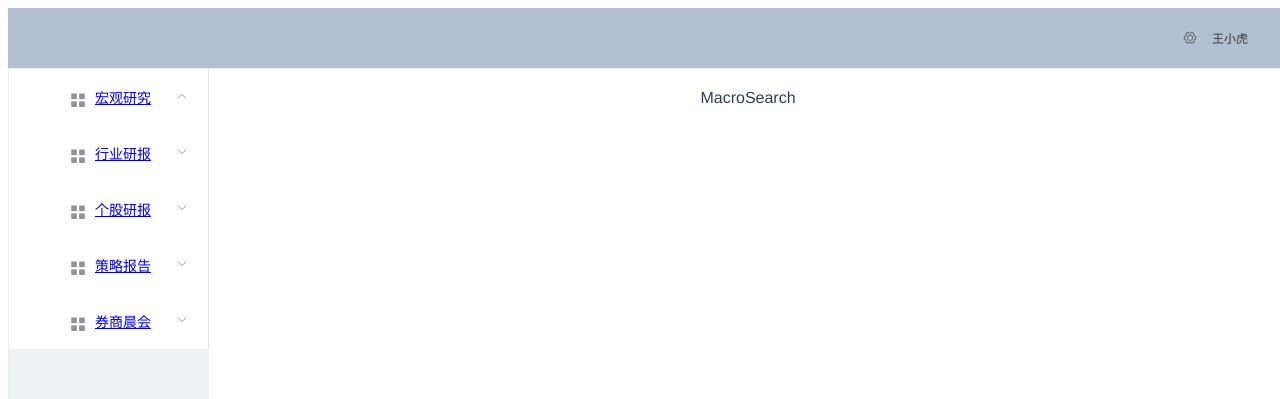
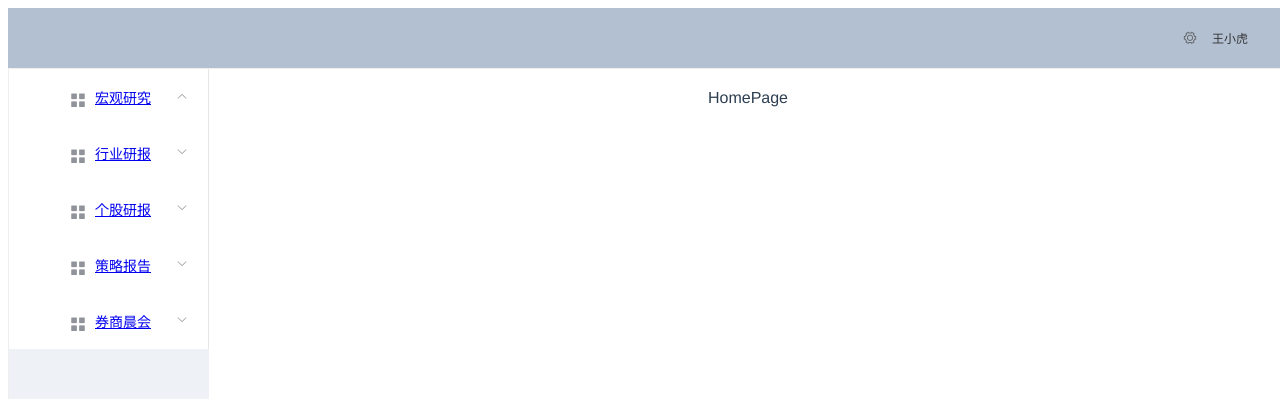
Before and after one commit to wjlxyz/stock-research-web, a Vue app: page / in a window 1280 px wide. Shown: the top 399 px of the page. Built offline with nearby package versions, Linux system fonts and the light colour scheme; what vue-data-tables would draw is missing.

Commit message:
页面基本框架确定

```diff
--- a/package.json
+++ b/package.json
@@ -13,7 +13,8 @@
     "element-ui": "^2.14.1",
     "vue": "^2.6.11",
     "vue-axios": "^3.2.0",
-    "vue-data-tables": "^3.4.5"
+    "vue-data-tables": "^3.4.5",
+    "vue-router": "^3.4.9"
   },
   "devDependencies": {
     "@vue/cli-plugin-babel": "~4.5.0",
--- a/src/App.vue
+++ b/src/App.vue
@@ -1,17 +1,56 @@
 <template>
   <div id="app">
-    <HomePage />
+    <el-header>
+      <el-header style="text-align: right; font-size: 12px">
+        <el-dropdown>
+          <i class="el-icon-setting" style="margin-right: 15px"></i>
+          <el-dropdown-menu slot="dropdown">
+            <el-dropdown-item>查看</el-dropdown-item>
+            <el-dropdown-item>新增</el-dropdown-item>
+            <el-dropdown-item>删除</el-dropdown-item>
+          </el-dropdown-menu>
+        </el-dropdown>
+        <span>王小虎</span>
+      </el-header>
+    </el-header>
+    <el-container style="height: 100%; border: 1px solid #eee">
+      <el-aside width="200px" style="background-color: rgb(238, 241, 246)">
+        <el-menu :default-openeds="['1']" :unique-opened="true">
+          <el-submenu index="1">
+            <template slot="title"><router-link :to="{name: 'MacroSearch'}"><i class="el-icon-menu"></i>宏观研究</router-link></template>
+          </el-submenu>
+          <el-submenu index="2">
+            <template slot="title"><router-link :to="{name: 'IndustryReport'}"><i class="el-icon-menu"></i>行业研报</router-link></template>
+          </el-submenu>
+          <el-submenu index="3">
+            <template slot="title"><router-link :to="{name: 'StockReport'}"><i class="el-icon-menu"></i>个股研报</router-link></template>
+          </el-submenu>
+          <el-submenu index="4">
+            <template slot="title"><router-link :to="{name: 'StrategyReport'}"><i class="el-icon-menu"></i>策略报告</router-link></template>
+          </el-submenu>
+          <el-submenu index="5">
+            <template slot="title"><router-link :to="{name: 'BrokerMorningBriefing'}"><i class="el-icon-menu"></i>券商晨会</router-link></template>
+          </el-submenu>
+        </el-menu>
+      </el-aside>
+      <el-container>
+        <el-main>
+          <router-view></router-view>
+        </el-main>
+      </el-container>
+    </el-container>
   </div>
 </template>
 
 <script>
-import HomePage from './components/HomePage.vue'
 
 export default {
   name: 'App',
-  components: {
-    HomePage
-  }
+  data() {
+    return {
+      showIndex: 1
+    }
+  },
 }
 
 // let reportInfo = {'title': '产业链完整的幕墙骨干企业，背靠海发控协同优势凸显', 'stockName': '海南发展', 'stockCode': '002163', 'orgCode': '80000124', 'orgName': '天风证券股份有限公司', 'orgSName': '天风证券', 'publishDate': '2020-11-18 00:00:00.000', 'infoCode': 'AP202011181430518588', 'column': '002004001003', 'predictNextTwoYearEps': '0.0800000000', 'predictNextTwoYearPe': '257.1900000000', 'predictNextYearEps': '0.0700000000', 'predictNextYearPe': '298.5800000000', 'predictThisYearEps': '0.0700000000', 'predictThisYearPe': '287.7700000000', 'predictLastYearEps': '', 'predictLastYearPe': '', 'actualLastTwoYearEps': '', 'actualLastYearEps': '', 'industryCode': '', 'industryName': '', 'emIndustryCode': '', 'indvInduCode': '546', 'indvInduName': '玻璃陶瓷', 'emRatingCode': '007', 'emRatingValue': '3', 'emRatingName': '买入', 'lastEmRatingCode': '', 'lastEmRatingValue': '', 'lastEmRatingName': '', 'ratingChange': 2, 'reportType': 2, 'author': ['11000177906.刘章明', '11000233623.李华丰'], 'indvIsNew': '001', 'researcher': '刘章明,李华丰', 'newListingDate': '2007-08-23 00:00:00.000', 'newPurchaseDate': '2007-08-09 00:00:00.0', 'newIssuePrice': 8.15, 'newPeIssueA': 29.96, 'indvAimPriceT': '21.5200000000', 'indvAimPriceL': '21.5200000000', 'attachType': '0', 'attachSize': 2338, 'attachPages': 18, 'encodeUrl': 'HVnlvJ9oZBGQwGIxjhO4PGbIgf8n9v/JTDXEN65JA84=', 'sRatingName': '买入', 'sRatingCode': '0201', 'market': 'SHENZHEN', 'authorID': ['11000177906', '11000233623'], 'count': 1, 'orgType': 'white'}
@@ -32,4 +71,10 @@ html, body {
   width: 100%;
   /*margin-top: 60px;*/
 }
+.el-header {
+  background-color: #B3C0D1;
+  color: #333;
+  text-align: center;
+  line-height: 60px;
+}
 </style>
--- a/src/components/HomePage.vue
+++ /dev/null
@@ -1,94 +0,0 @@
-<template>
-    <div id="homepage">
-        <el-header>
-            <el-header style="text-align: right; font-size: 12px">
-                <el-dropdown>
-                    <i class="el-icon-setting" style="margin-right: 15px"></i>
-                    <el-dropdown-menu slot="dropdown">
-                        <el-dropdown-item>查看</el-dropdown-item>
-                        <el-dropdown-item>新增</el-dropdown-item>
-                        <el-dropdown-item>删除</el-dropdown-item>
-                    </el-dropdown-menu>
-                </el-dropdown>
-                <span>王小虎</span>
-            </el-header>
-        </el-header>
-        <el-container style="height: 100%; border: 1px solid #eee">
-            <el-aside width="200px" style="background-color: rgb(238, 241, 246)">
-                <el-menu :default-openeds="['1']" :unique-opened="true">
-                    <el-submenu index="1"  @click="showClick(1)">
-                        <template slot="title"><v-link href="/macrosearch"><i class="el-icon-menu"></i>宏观研究</v-link></template>
-                    </el-submenu>
-                    <el-submenu index="2"  @click="showClick(2)">
-                        <template slot="title"><v-link href="/industryreport"><i class="el-icon-menu"></i>行业研报</v-link></template>
-                    </el-submenu>
-                    <el-submenu index="3">
-                        <template slot="title"><v-link href="/stockreport"><i class="el-icon-menu"></i>个股研报</v-link></template>
-                    </el-submenu>
-                    <el-submenu index="4">
-                        <template slot="title"><v-link href="/strategyreport"><i class="el-icon-menu"></i>策略报告</v-link></template>
-                    </el-submenu>
-                    <el-submenu index="5">
-                        <template slot="title"><v-link href="/brokermorningbriefing"><i class="el-icon-menu"></i>券商晨会</v-link></template>
-                    </el-submenu>
-                </el-menu>
-            </el-aside>
-            <el-container>
-                <el-main>
-                    <MacroSearch v-bind:class="showIndex === 1 ? 'show' : 'not-show'"></MacroSearch>
-                    <IndustryReport v-bind:class="showIndex === 2 ? 'show' : 'not-show'"></IndustryReport>
-                    <StockReport v-bind:class="showIndex === 3 ? 'show' : 'not-show'"></StockReport>
-                    <StrategyReport v-bind:class="showIndex === 4 ? 'show' : 'not-show'"></StrategyReport>
-                    <BrokerMorningBriefing v-bind:class="showIndex === 5 ? 'show' : 'not-show'"></BrokerMorningBriefing>
-                </el-main>
-            </el-container>
-        </el-container>
-    </div>
-</template>
-
-<script>
-    import VLink from "@/components/VLink";
-    import MacroSearch from "@/pages/MacroSearch";
-    import IndustryReport from "@/pages/IndustryReport";
-    import StockReport from "@/pages/StockReport";
-    import StrategyReport from "@/pages/StrategyReport";
-    import BrokerMorningBriefing from "@/pages/BrokerMorningBriefing";
-    export default {
-        name: 'HomePage',
-        data() {
-            return {
-                showIndex: 1
-            }
-        },
-        components: {BrokerMorningBriefing, StrategyReport, StockReport, IndustryReport, MacroSearch, VLink},
-        methods: {
-            showClick: function(index) {
-                console.log(this)
-                this.showIndex = index
-                alert(index)
-                console.log(this.showIndex)
-            }
-        }
-    }
-</script>
-
-
-<style scoped>
-#homepage {
-  height: 100%;
-  width: 100%;
-}
-.el-header {
-    background-color: #B3C0D1;
-    color: #333;
-    text-align: center;
-    line-height: 60px;
-}
-.not-show {
-  display: none;
-}
-.show {
-  display: block;
-}
-
-</style>
--- a/src/components/VLink.vue
+++ b/src/components/VLink.vue
@@ -9,7 +9,7 @@
 </template>
 
 <script>
-import routes from '../routes'
+import routes from '../router'
 
 export default {
   props: {
--- a/src/main.js
+++ b/src/main.js
@@ -6,27 +6,17 @@ import lang from 'element-ui/lib/locale/lang/zh-CN'
 import locale from "element-ui/lib/locale";
 import VueDataTables from 'vue-data-tables'
 import axios from 'axios'
-import routes from "@/routes";
+import router from "./router";
 
 Vue.config.productionTip = false
 Vue.use(ElementUI)
 locale.use(lang)
 Vue.use(VueDataTables)
 Vue.prototype.$ajax=axios
-const app = new Vue({
+
+new Vue({
   el: '#app',
-  data: {
-    currentRoute: window.location.pathname
-  },
-  computed: {
-    ViewComponent () {
-      const matchingView = routes[this.currentRoute]
-      return require('./pages/' + matchingView + '.vue')
-    }
-  },
+  router,
+  components: {App},
   render: h => h(App),
 }).$mount('#app')
-
-window.addEventListener('popstate', () => {
-  app.currentRoute = window.location.pathname
-})
--- /dev/null
+++ b/src/pages/HomePage.vue
@@ -0,0 +1,16 @@
+<template>
+    <div>HomePage</div>
+</template>
+
+<script>
+
+    export default {
+        name: 'HomePage',
+    }
+</script>
+
+
+<style scoped>
+
+
+</style>
--- /dev/null
+++ b/src/router.js
@@ -0,0 +1,24 @@
+import Vue from 'vue'
+import VueRouter from 'vue-router'
+import MacroSearch from "./pages/MacroSearch";
+import IndustryReport from "./pages/IndustryReport";
+import StockReport from "./pages/StockReport";
+import StrategyReport from "./pages/StrategyReport";
+import BrokerMorningBriefing from "./pages/BrokerMorningBriefing";
+import HomePage from "./pages/HomePage";
+
+Vue.use(VueRouter)
+
+export default new VueRouter({
+    mode: 'history',
+    linkActiveClass: 'active',
+
+    routes: [
+        {path: '/', name: 'HomePage', component: HomePage},
+        {path: '/MacroSearch', name: 'MacroSearch', component: MacroSearch},
+        {path: '/IndustryReport', name: 'IndustryReport', component: IndustryReport},
+        {path: '/StockReport', name: 'StockReport', component: StockReport},
+        {path: '/StrategyReport', name: 'StrategyReport', component: StrategyReport},
+        {path: '/BrokerMorningBriefing', name: 'BrokerMorningBriefing', component: BrokerMorningBriefing}
+    ]
+})
--- a/src/routes.js
+++ /dev/null
@@ -1,8 +0,0 @@
-export default {
-    '/': 'HomePage',
-    '/macrosearch': 'MacroSearch',
-    '/industryreport': 'IndustryReport',
-    '/stockreport': 'StockReport',
-    '/strategyreport': 'StrategyReport',
-    '/brokermorningbriefing': 'BrokerMorningBriefing'
-}
```
Also changed, not shown: 1 other file (tests, documents, lock files or other folders).
